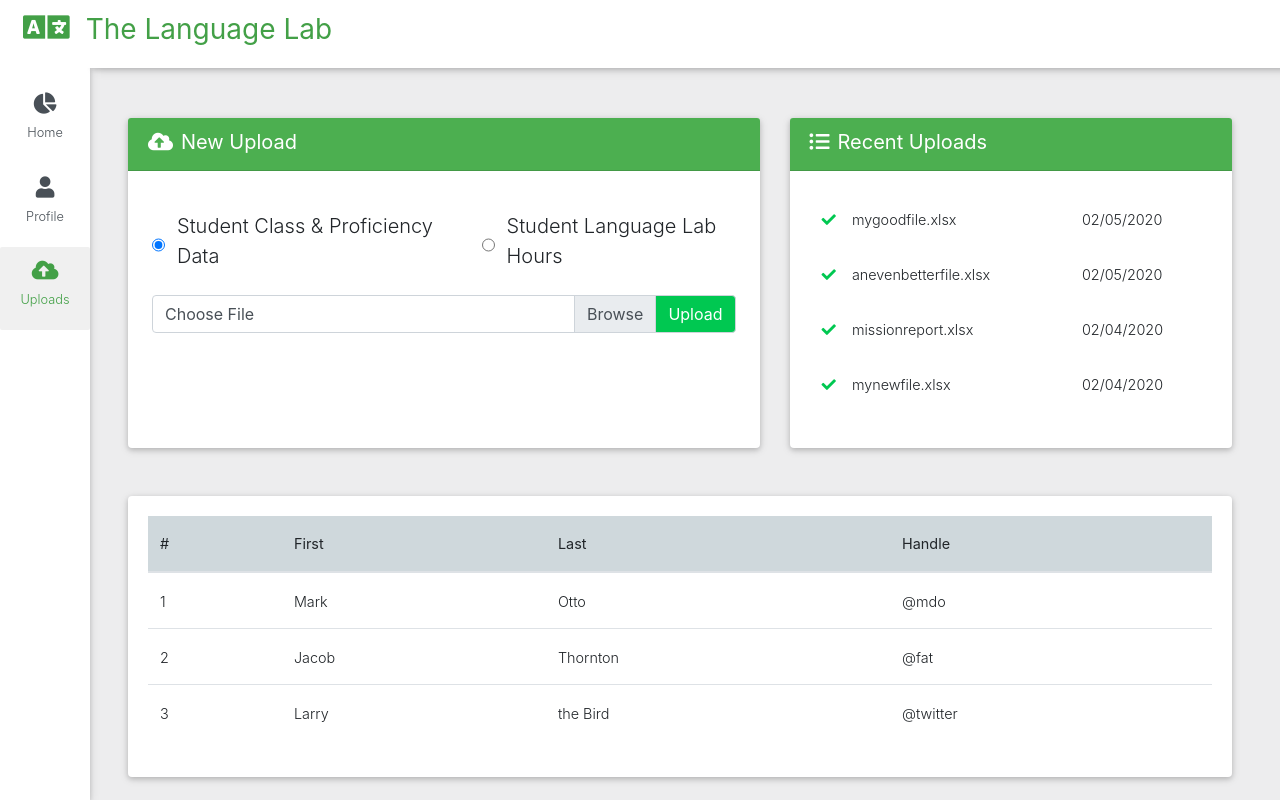
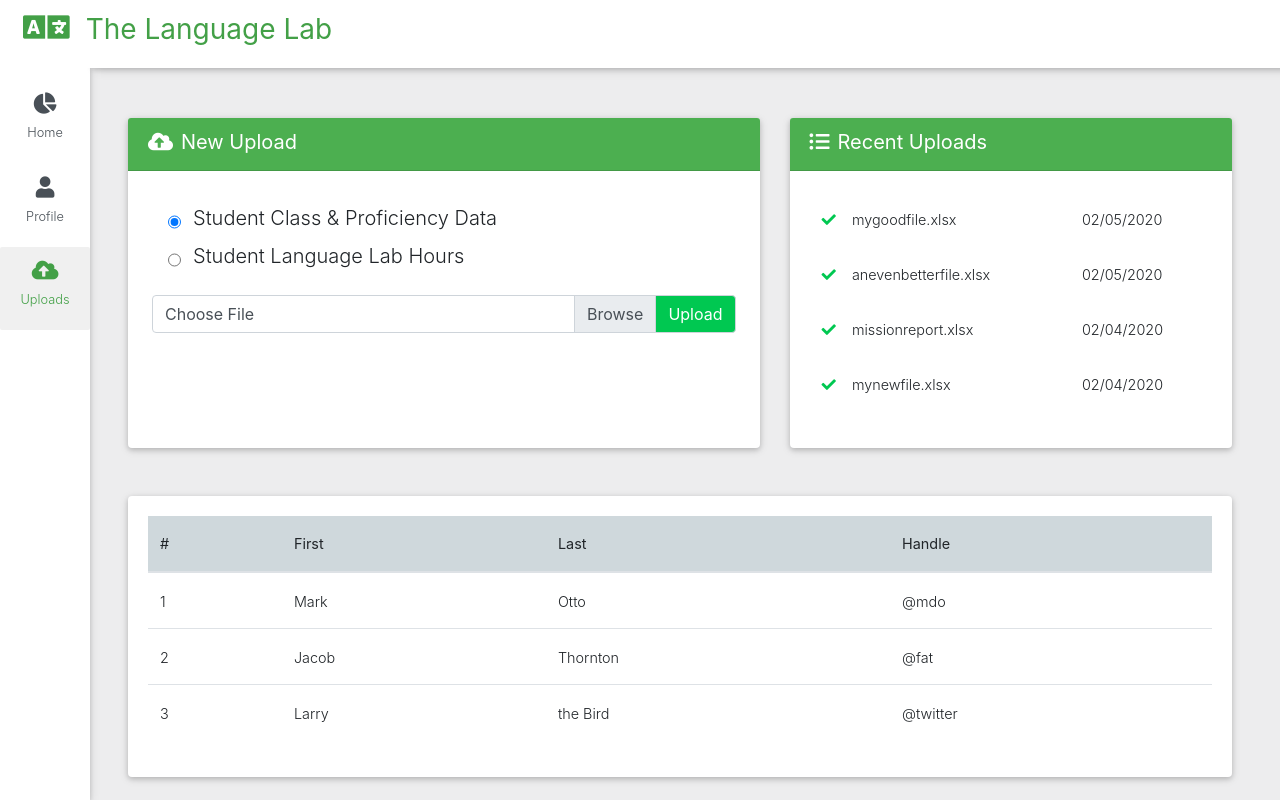
Before and after one commit to jason-engelbrecht/language-lab, a React app: page /uploads in a window 1280 px wide. Shown: the top 800 px of the page. Built offline with nearby package versions, Linux system fonts and the light colour scheme; no server answers.

Commit message:
Change radio buttons placement

```diff
--- a/src/client/components/pages/Uploads.js
+++ b/src/client/components/pages/Uploads.js
@@ -21,7 +21,7 @@ const Uploads =  () => {
             <MDBCardHeader color="green">
               <h5 className="mb-1 font-weight-normal"><MDBIcon icon="cloud-upload-alt" className="mr-2" />New Upload</h5>
             </MDBCardHeader>
-            <MDBCardBody className="p-4 mt-3">
+            <MDBCardBody className="p-4 mt-2">
               <Radio/>
             </MDBCardBody>
           </MDBCard>
--- a/src/client/components/pages/upload_sections/Radio.js
+++ b/src/client/components/pages/upload_sections/Radio.js
@@ -17,13 +17,16 @@ class Radio extends Component {
 
         function proficiency() {
             return <>
-                <FileUpload inputID="file1" />
+                <div  className="mt-3">
+                    <FileUpload inputID="file1" />
+                </div>
+
             </>;
         }
 
         function labHours() {
             return <>
-                <MDBRow className="mb-4">
+                <MDBRow className="mb-4 mt-3">
                     <MDBCol>
                         <select className="browser-default custom-select">
                             <option>Choose Language</option>
@@ -52,24 +55,25 @@ class Radio extends Component {
 
         return (
             <>
-                <MDBFormInline className="mb-3">
+                <MDBFormInline className="ml-3">
                     <MDBInput
                         type="radio"
-                        name="release"
-                        containerClass='mr-1'
+                        name="data"
+                        // containerClass='mr-1'
                         checked={status === 1}
                         onClick={(e) => this.radioHandler(1)}
                     />
-                    <p className="lead mb-2 ml-1">Student Class & Proficiency Data</p>
-
-                    <MDBInput className="ml-5"
+                    <p className="lead mb-2 ml-2">Student Class & Proficiency Data</p>
+                </MDBFormInline>
+                <MDBFormInline className="ml-3">
+                    <MDBInput
                         type="radio"
-                        name="release"
-                        containerClass='mr-1'
+                        name="hours"
+                        // containerClass='mr-1'
                         checked={status === 2}
                         onClick={(e) => this.radioHandler(2)}
                     />
-                    <p className="lead mb-2 ml-1">Student Language Lab Hours</p>
+                    <p className="lead mb-2 ml-2">Student Language Lab Hours</p>
                 </MDBFormInline>
 
                 {status === 1 && proficiency()}
```
